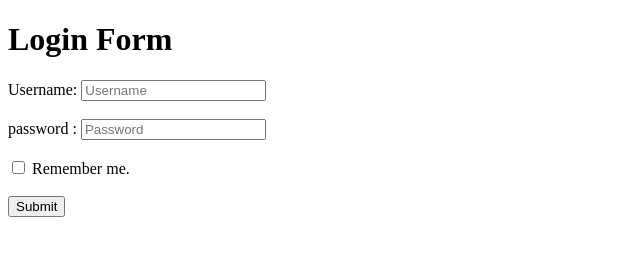
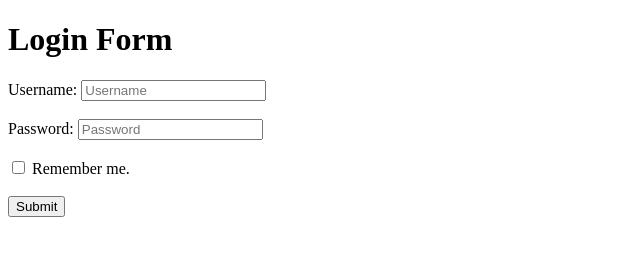
Before and after one commit to acciojob/remember-me-login-form-Naruto-Live, a website: page main.html in a window 1280 px wide. Shown: the full height of the page, 0-640 px from the left. Drawn offline with Linux system fonts and the light colour scheme.

Commit message:
created a submission

```diff
--- a/main.html
+++ b/main.html
@@ -24,7 +24,7 @@
 			<label
 				for="password"
 			>
-				password :
+				Password:
 			</label>
 		    <input
 		        type="password"
```
